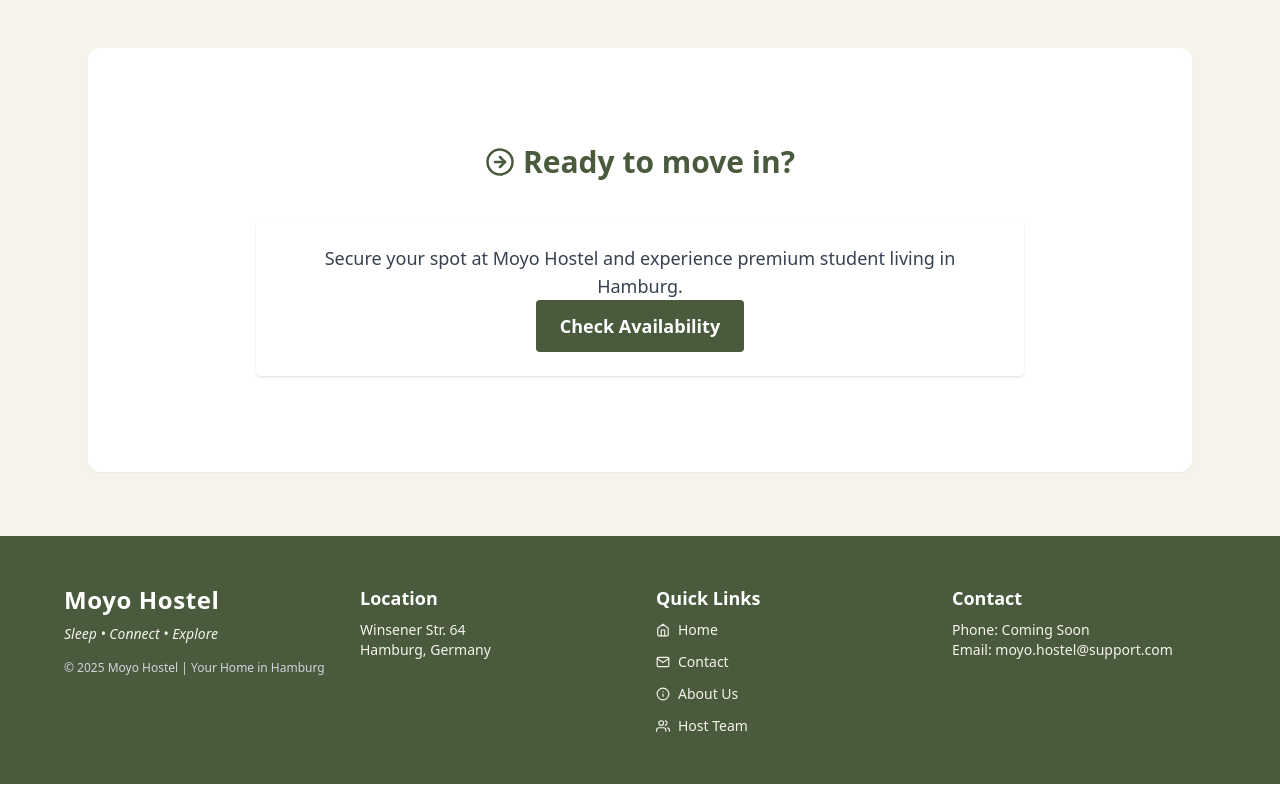
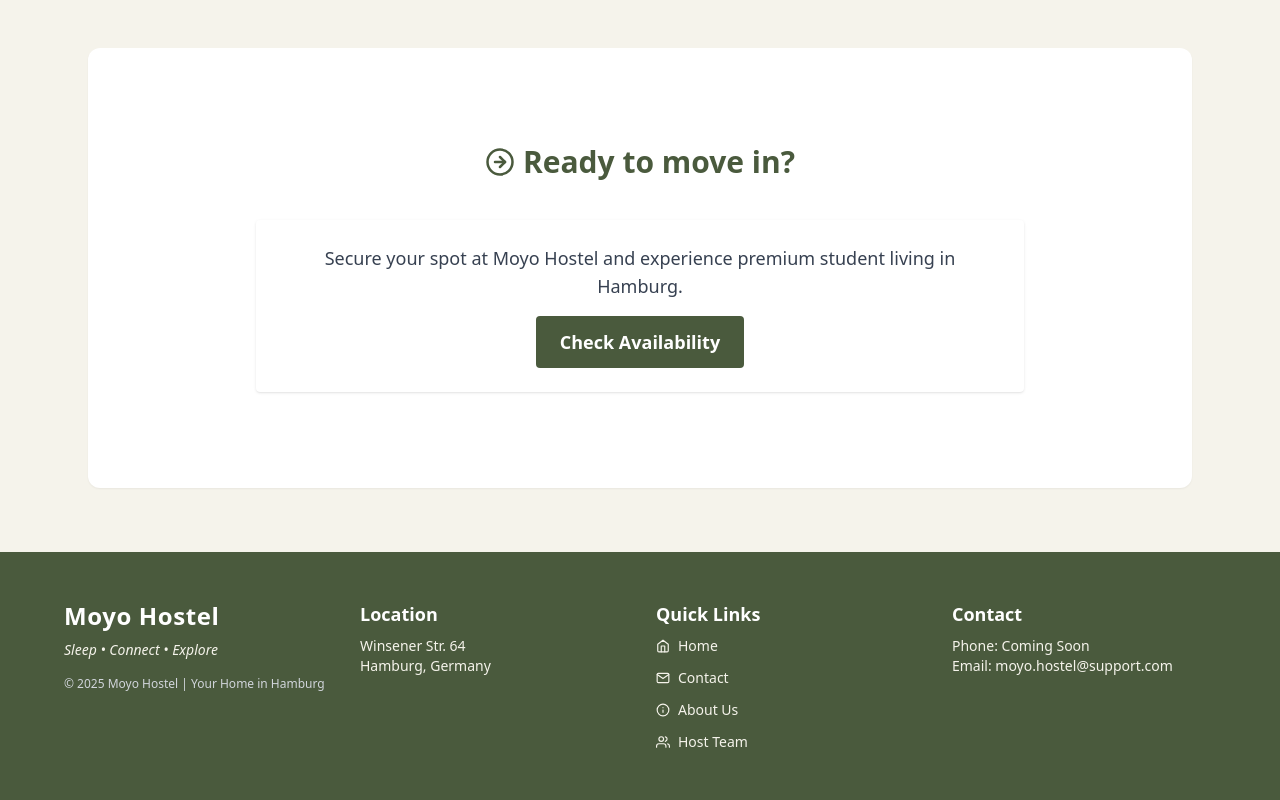
Before and after one commit to chadayananagha/Moyo-Hostel, a React (Vite) app: page / in a window 1280 px wide. Shown: the part 2854-3654 px from the top of the page. Built offline with nearby package versions, Linux system fonts and the light colour scheme.

Commit message:
removed icons in the sections in homepage for small screens

```diff
--- a/src/components/Amenities.jsx
+++ b/src/components/Amenities.jsx
@@ -7,7 +7,10 @@ export default function Amenities() {
   return (
     <section className="px-4 sm:px-6 md:px-8 py-12 sm:py-16 text-moyo-dark animate-fadeIn">
       <h2 className="text-2xl sm:text-3xl font-bold text-center mb-8 sm:mb-10 flex items-center justify-center gap-2">
-        <FiCheckCircle /> Amenities
+        <span className="hidden sm:inline">
+          <FiCheckCircle className="shrink-0" />
+        </span>
+        Amenities
       </h2>
       <div className="grid grid-cols-1 sm:grid-cols-2 md:grid-cols-4 gap-6 max-w-full sm:max-w-5xl mx-auto">
         {items.map((item, index) => (
--- a/src/components/CheckAvailabilityCTA.jsx
+++ b/src/components/CheckAvailabilityCTA.jsx
@@ -5,15 +5,19 @@ export default function CheckAvailabilityCTA() {
   return (
     <section className="text-moyo-dark px-4 sm:px-6 md:px-8 py-12 sm:py-16 animate-fadeIn delay-200">
       <h3 className="text-2xl sm:text-3xl font-bold text-center mb-8 sm:mb-10 flex items-center justify-center gap-2">
-        <FiArrowRightCircle className="shrink-0" /> Ready to move in?
+        <span className="hidden sm:inline">
+          <FiArrowRightCircle className="shrink-0" />
+        </span>
+        Ready to move in?
       </h3>
+
       <div className="max-w-full sm:max-w-3xl mx-auto bg-white rounded shadow p-4 sm:p-6 text-sm sm:text-base md:text-lg leading-relaxed space-y-4 text-center">
         <p className="text-gray-700">
           Secure your spot at Moyo Hostel and experience premium student living
           in Hamburg.
         </p>
         <a href="/booking">
-          <button className="bg-moyo-dark text-white px-6 py-3 rounded font-semibold hover:bg-[#3b4a36] transition">
+          <button className="mt-4 bg-moyo-dark text-white px-6 py-3 rounded font-semibold hover:bg-[#3b4a36] transition">
             Check Availability
           </button>
         </a>
--- a/src/components/Footer.jsx
+++ b/src/components/Footer.jsx
@@ -1,8 +1,21 @@
 import React from "react";
-import { Link } from "react-router-dom";
+import { useNavigate, useLocation } from "react-router-dom";
 import { FiHome, FiMail, FiInfo, FiUsers } from "react-icons/fi";
 
 export default function Footer() {
+  const navigate = useNavigate();
+  const location = useLocation();
+
+  const handleNavAndScroll = (path) => {
+    if (location.pathname === path) {
+      // Already on the page—just scroll up
+      window.scrollTo({ top: 0, behavior: "smooth" });
+    } else {
+      // Navigate and let ScrollToTop handle it
+      navigate(path);
+    }
+  };
+
   return (
     <footer className="bg-moyo-dark text-moyo-light py-12 px-6">
       <div className="max-w-6xl mx-auto grid grid-cols-1 sm:grid-cols-2 md:grid-cols-4 gap-8">
@@ -29,40 +42,40 @@ export default function Footer() {
           <h4 className="text-lg font-semibold mb-2 text-white">Quick Links</h4>
           <ul className="space-y-3 text-sm">
             <li>
-              <Link
-                to="/"
+              <button
+                onClick={() => handleNavAndScroll("/")}
                 className="flex items-center space-x-2 hover:text-gray-200"
               >
                 <FiHome />
                 <span>Home</span>
-              </Link>
+              </button>
             </li>
             <li>
-              <Link
-                to="/contact"
+              <button
+                onClick={() => handleNavAndScroll("/contact")}
                 className="flex items-center space-x-2 hover:text-gray-200"
               >
                 <FiMail />
                 <span>Contact</span>
-              </Link>
+              </button>
             </li>
             <li>
-              <Link
-                to="/about"
+              <button
+                onClick={() => handleNavAndScroll("/about")}
                 className="flex items-center space-x-2 hover:text-gray-200"
               >
                 <FiInfo />
                 <span>About Us</span>
-              </Link>
+              </button>
             </li>
             <li>
-              <Link
-                to="/team"
+              <button
+                onClick={() => handleNavAndScroll("/team")}
                 className="flex items-center space-x-2 hover:text-gray-200"
               >
                 <FiUsers />
                 <span>Host Team</span>
-              </Link>
+              </button>
             </li>
           </ul>
         </div>
--- a/src/components/RoomOptions.jsx
+++ b/src/components/RoomOptions.jsx
@@ -8,8 +8,12 @@ export default function RoomOptions() {
       className="px-4 sm:px-6 md:px-8 py-12 sm:py-16 text-moyo-dark animate-fadeIn"
     >
       <h2 className="text-2xl sm:text-3xl font-bold text-center mb-8 sm:mb-10 flex items-center justify-center gap-2">
-        <FiHome /> Room Options
+        <span className="hidden sm:inline">
+          <FiHome className="shrink-0" />
+        </span>
+        Room Options
       </h2>
+
       <div className="grid grid-cols-1 sm:grid-cols-2 gap-6 max-w-full sm:max-w-4xl mx-auto">
         <div className="bg-white rounded-lg shadow-md p-4 sm:p-6 text-center hover:shadow-lg transition">
           <h4 className="text-lg sm:text-xl font-semibold mb-2">Shared Room</h4>
--- a/src/components/WhyMoyo.jsx
+++ b/src/components/WhyMoyo.jsx
@@ -5,7 +5,10 @@ export default function WhyMoyo() {
   return (
     <section className="text-moyo-dark px-4 sm:px-6 md:px-8 py-12 sm:py-16 animate-fadeIn">
       <h2 className="text-2xl sm:text-3xl font-bold text-center mb-8 sm:mb-10 flex items-center justify-center gap-2">
-        <FiHeart className="shrink-0" /> Why Moyo Feels Like Home
+        <span className="hidden sm:inline">
+          <FiHeart className="shrink-0" />
+        </span>
+        Why Moyo Feels Like Home
       </h2>
       <div className="max-w-full sm:max-w-3xl mx-auto bg-white rounded shadow p-4 sm:p-6 text-sm sm:text-base md:text-lg leading-relaxed space-y-4">
         <p>
```
